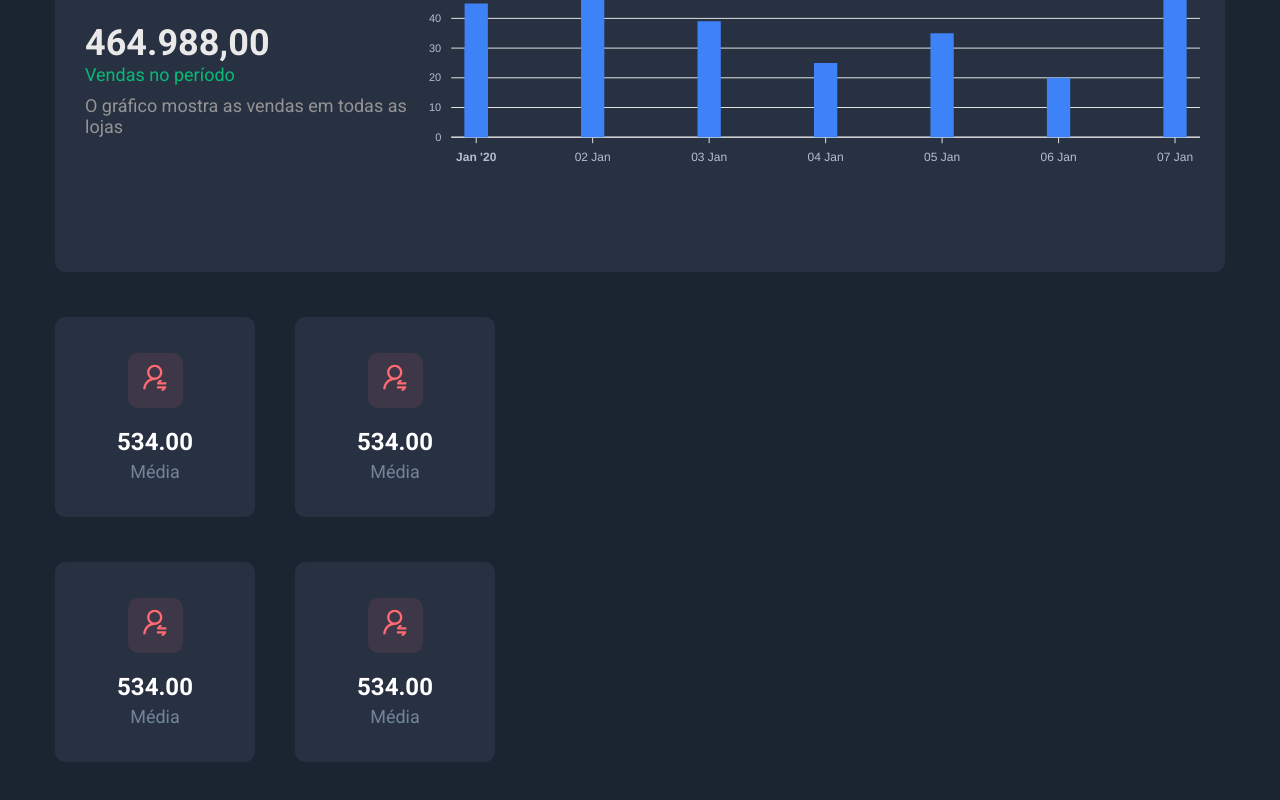
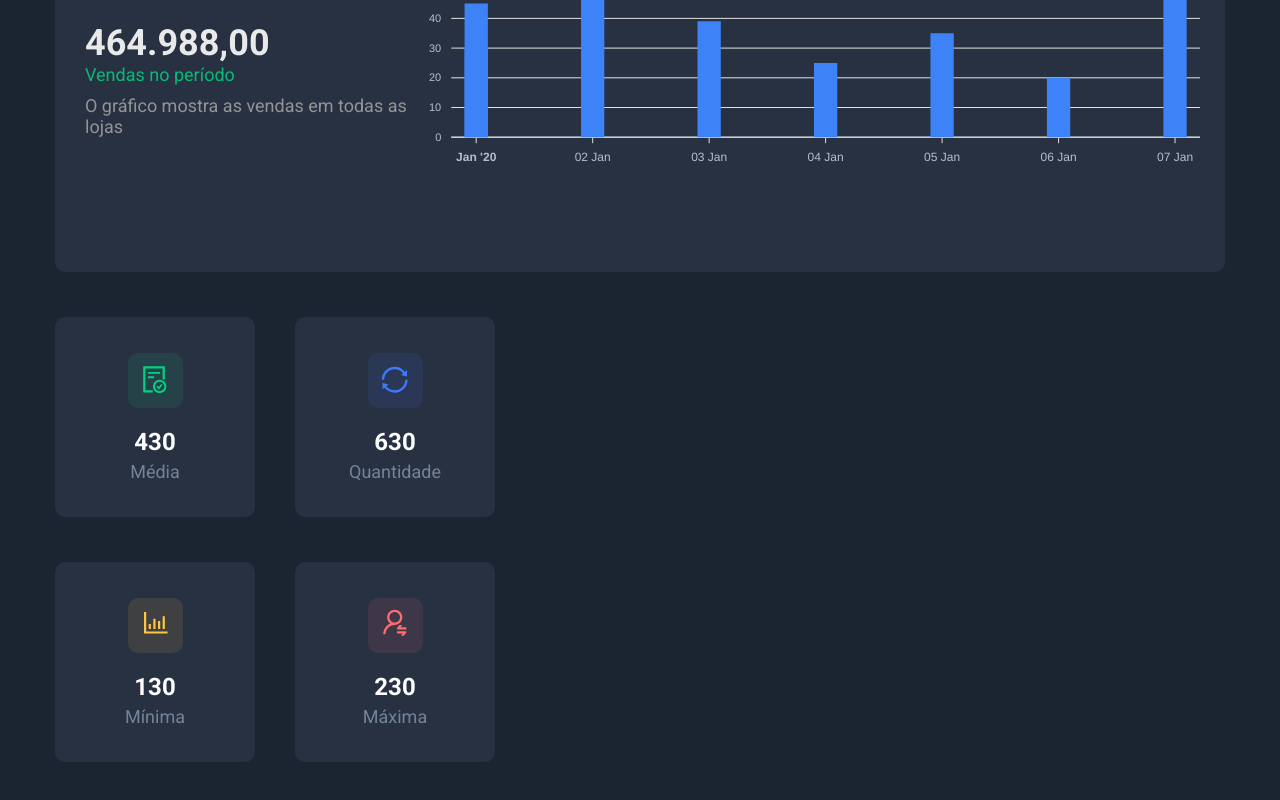
Before and after one commit to Andersongauterio/dssales, a React (Create React App) app in the folder front-web/: page / in a window 1280 px wide. Shown: the part 348-1148 px from the top of the page. Built offline with nearby package versions, Linux system fonts and the light colour scheme.

Commit message:
sales-summary final layout

```diff
--- a/front-web/src/components/sales-summary/index.tsx
+++ b/front-web/src/components/sales-summary/index.tsx
@@ -1,13 +1,17 @@
 import SalesSummaryCard from './sales-summary-card';
 import './styles.css';
+import { ReactComponent as AvatarIcon } from '../../assets/avatar-icon.svg';
+import { ReactComponent as BarChartIcon } from '../../assets/bar-chart-icon.svg';
+import { ReactComponent as DoneIcon } from '../../assets/done-icon.svg';
+import { ReactComponent as SyncIcon } from '../../assets/sync-icon.svg';
 
 const SalesSummary = () => {
   return (
     <div className="sales-summary-container">
-      <SalesSummaryCard />
-      <SalesSummaryCard />
-      <SalesSummaryCard />
-      <SalesSummaryCard />
+      <SalesSummaryCard value={430} label="Média" icon={<DoneIcon />}/>
+      <SalesSummaryCard value={630} label="Quantidade" icon={<SyncIcon />}/>
+      <SalesSummaryCard value={130} label="Mínima" icon={<BarChartIcon />}/>
+      <SalesSummaryCard value={230} label="Máxima" icon={<AvatarIcon />}/>
     </div>
   )
 }
--- a/front-web/src/components/sales-summary/sales-summary-card.tsx
+++ b/front-web/src/components/sales-summary/sales-summary-card.tsx
@@ -1,12 +1,19 @@
+import React from 'react';
 import './styles.css';
 import { ReactComponent as AvatarIcon } from '../../assets/avatar-icon.svg';
 
-const SalesSummaryCard = () => {
+type Props = {
+  value: number;
+  label: string;
+  icon: React.ReactNode;
+}
+
+const SalesSummaryCard = ({value, label, icon}: Props) => {
   return (
     <div className="sales-summary-card base-card">
-      <AvatarIcon />
-      <h3 className="sales-summary-card-value">534.00</h3>
-      <span className="sales-summary-card-label">Média</span>
+      {icon}
+      <h3 className="sales-summary-card-value">{value}</h3>
+      <span className="sales-summary-card-label">{label}</span>
     </div>
   )
 };
```
